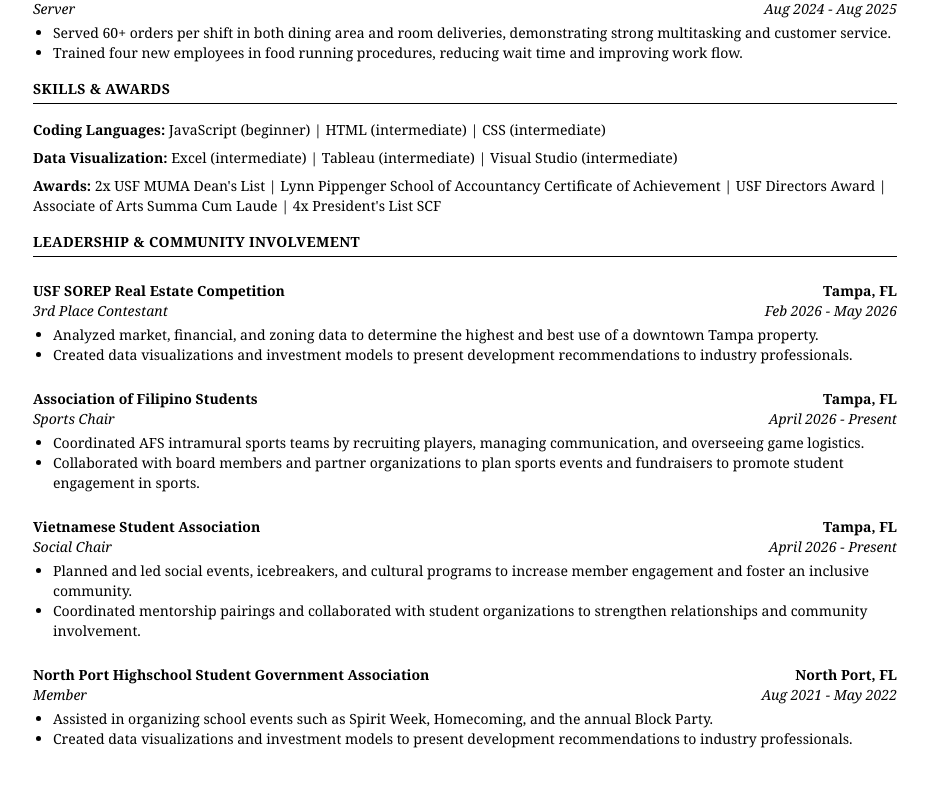
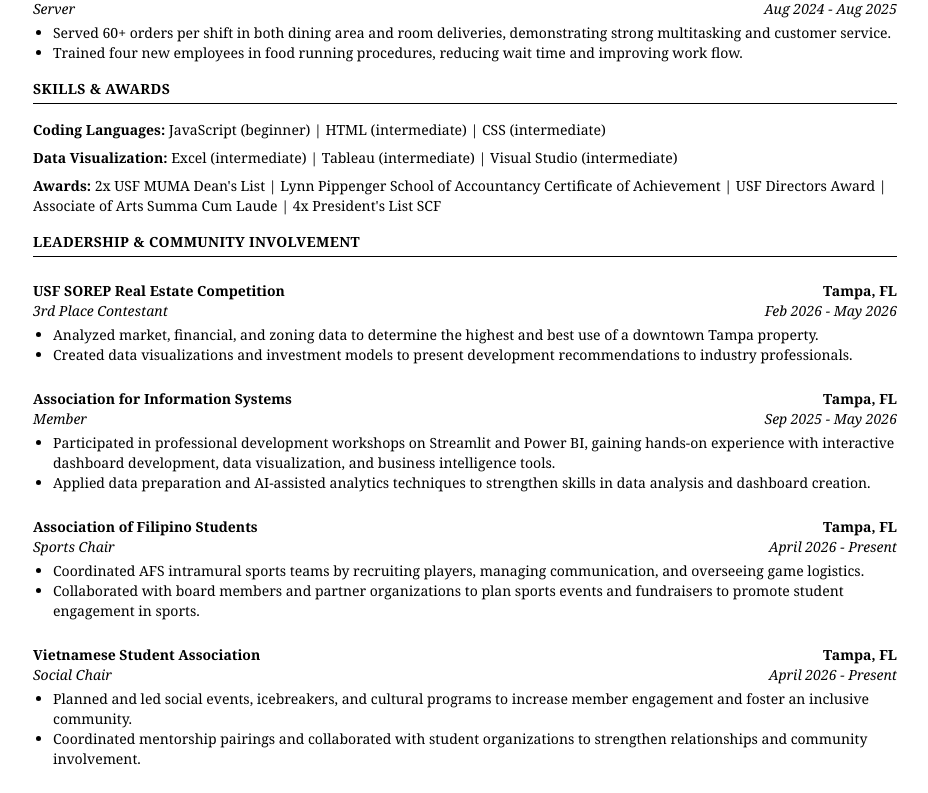
Before and after one commit to buyam11/nextjs-resume, a Next.js app: page / in a window 1280 px wide. Shown: the part 388-1181 px from the top of the page, without its empty margins (175-1103 px from the left). Built offline with nearby package versions, Linux system fonts and the light colour scheme.

Commit message:
revised leadership content

```diff
--- a/app/page.tsx
+++ b/app/page.tsx
@@ -147,6 +147,31 @@ export default function Resume() {
               </ul>
             </div>
 
+            {/* AIS */}
+            <div className="mt-6">
+              <div className="flex justify-between text-sm font-semibold">
+                <h3>Association for Information Systems</h3>
+                <span>Tampa, FL</span>
+              </div>
+
+              <div className="flex justify-between italic text-sm">
+                <p>Member</p>
+                <p>Sep 2025 - May 2026</p>
+              </div>
+
+              <ul className="list-disc ml-5 mt-1 text-sm leading-5">
+                <li>
+                  Participated in professional development workshops on Streamlit and Power BI,
+                  gaining hands-on experience with interactive dashboard development, data visualization, and business intelligence tools.
+                </li>
+
+                <li>
+                  Applied data preparation and AI-assisted analytics techniques
+                  to strengthen skills in data analysis and dashboard creation.
+                </li>
+              </ul>
+            </div>
+
             {/* AFS */}
             <div className="mt-6">
               <div className="flex justify-between text-sm font-semibold">
@@ -197,30 +222,7 @@ export default function Resume() {
               </ul>
             </div>
 
-            {/* SGA */}
-            <div className="mt-6">
-              <div className="flex justify-between text-sm font-semibold">
-                <h3>North Port Highschool Student Government Association</h3>
-                <span>North Port, FL</span>
-              </div>
 
-              <div className="flex justify-between italic text-sm">
-                <p>Member</p>
-                <p>Aug 2021 - May 2022</p>
-              </div>
-
-              <ul className="list-disc ml-5 mt-1 text-sm leading-5">
-                <li>
-                  Assisted in organizing school events such as Spirit Week,
-                  Homecoming, and the annual Block Party.
-                </li>
-
-                <li>
-                  Created data visualizations and investment models to present
-                  development recommendations to industry professionals.
-                </li>
-              </ul>
-            </div>
           </section>
         </div>
       </div>
```
